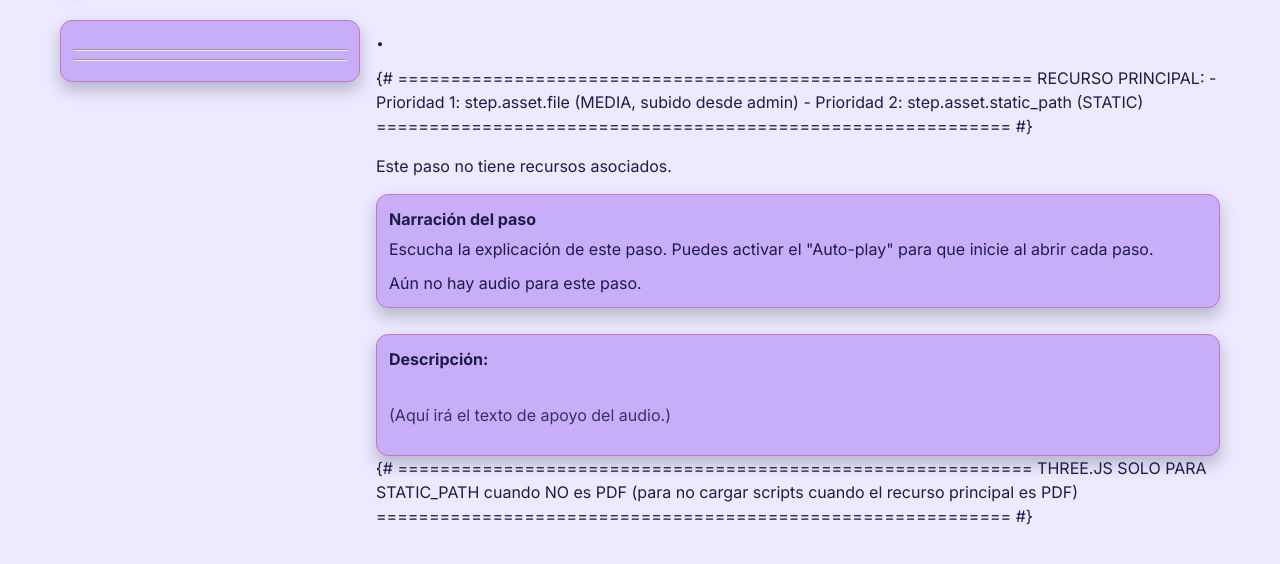
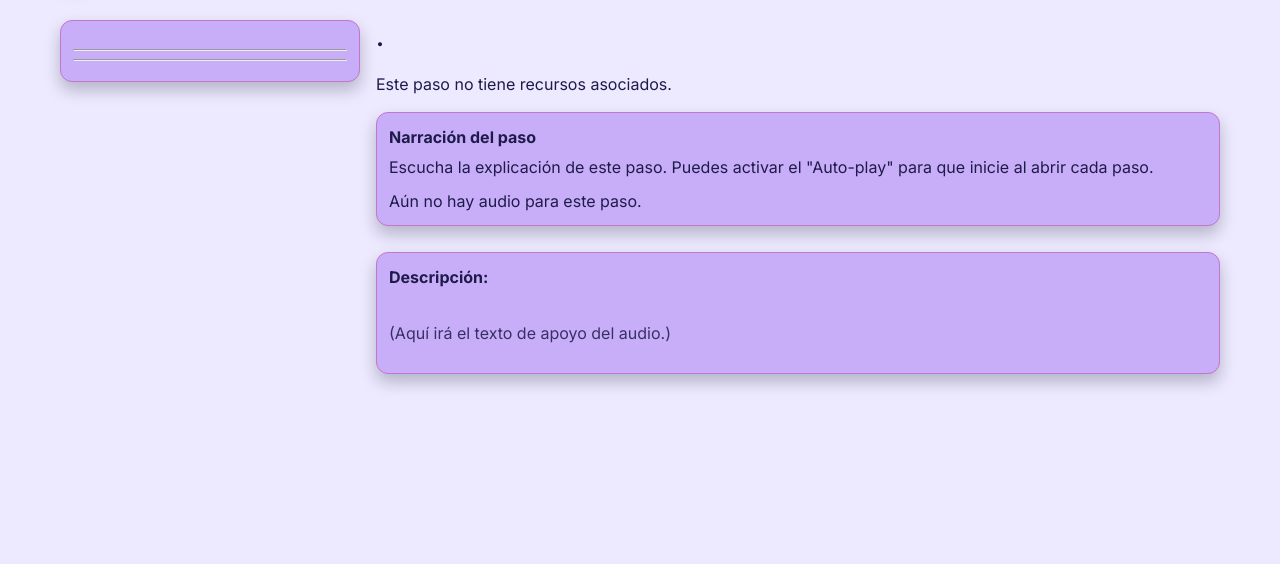
Before and after one commit to karla22rios/fo-learn, a Django app: template templates/viewer/step_viewer.html in a window 1280 px wide. Shown: the part 66-630 px from the top of the page. Run offline with Django 5.2, Linux system fonts and the light colour scheme; the template is opened without the code that fills it, so the values that code supplies are empty.

Commit message:
Cambios comentarios en step_viewer

```diff
--- a/templates/viewer/step_viewer.html
+++ b/templates/viewer/step_viewer.html
@@ -132,12 +132,6 @@
     <!-- CONTENIDO -->
     <section>
       <h1>{{ step.order }}. {{ step.title }}</h1>
-
-      {# ============================================================
-         RECURSO PRINCIPAL:
-         - Prioridad 1: step.asset.file (MEDIA, subido desde admin)
-         - Prioridad 2: step.asset.static_path (STATIC)
-         ============================================================ #}
 
       {% if step.asset %}
 
@@ -381,10 +375,6 @@
         {% endif %}
       </div>
 
-      {# ============================================================
-         THREE.JS SOLO PARA STATIC_PATH cuando NO es PDF
-         (para no cargar scripts cuando el recurso principal es PDF)
-         ============================================================ #}
       {% if step.asset and step.asset.static_path %}
         {% with step.asset.static_path|lower as f %}
           {% if f|slice:"-4:" != ".pdf" %}
```
